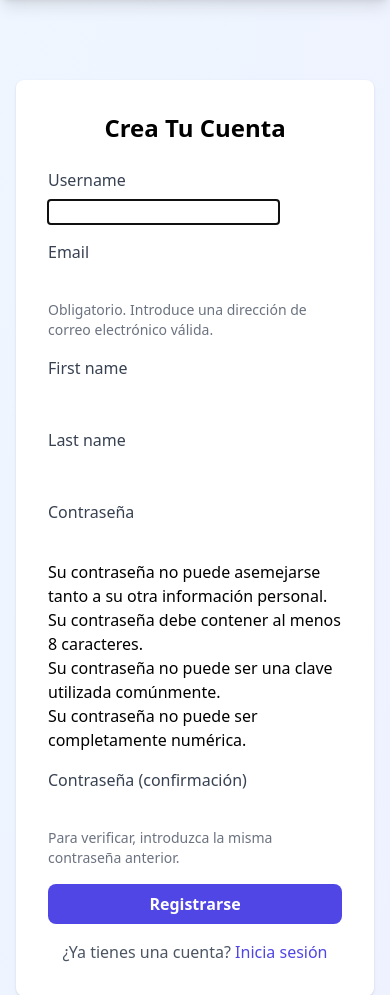
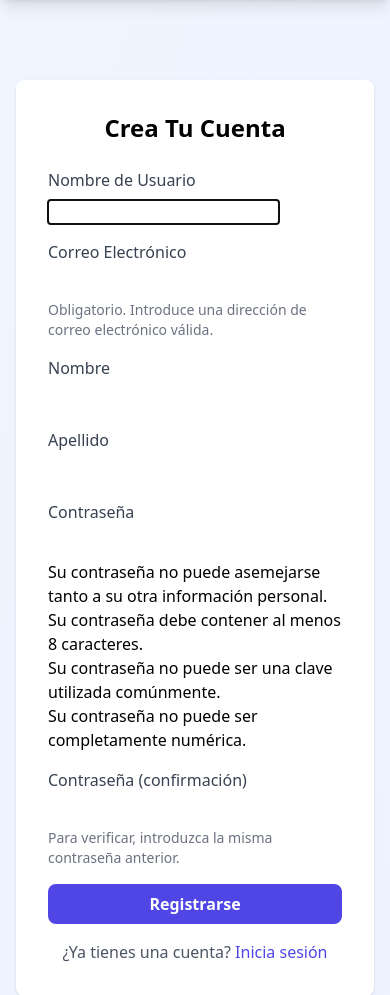
Before and after one commit to jaruco/intro_informatica, a Django app: page /signup/ in a window 390 px wide. Shown: the part 64-1059 px from the top of the page. Run offline with Django 4.2, Linux system fonts and the light colour scheme; some libraries are stand-ins or nearby versions.

Commit message:
fix on responsive mode

```diff
--- a/learning_app/forms.py
+++ b/learning_app/forms.py
@@ -7,22 +7,26 @@ class SignUpForm(UserCreationForm):
     email = forms.EmailField(
         max_length=254,
         required=True,
+        label='Correo Electrónico',
         help_text='Obligatorio. Introduce una dirección de correo electrónico válida.',
         widget=forms.EmailInput(attrs={'class': 'form-control'})
     )
     username = forms.CharField(
         max_length=150,
         required=True,
+        label="Nombre de Usuario",
         widget=forms.TextInput(attrs={'class': 'form-control'})
     )
     first_name = forms.CharField(
         max_length=30,
         required=False,
+        label="Nombre",
         widget=forms.TextInput(attrs={'class': 'form-control'})
     )
     last_name = forms.CharField(
         max_length=30,
         required=False,
+        label="Apellido",
         widget=forms.TextInput(attrs={'class': 'form-control'})
     )
 
--- a/templates/learning/dashboard.html
+++ b/templates/learning/dashboard.html
@@ -6,7 +6,7 @@
 <div class="space-y-8">
     <!-- User Stats -->
     <div class="bg-gradient-to-r from-indigo-500 to-purple-600 text-white p-8 rounded-lg shadow-lg">
-        <h1 class="text-2xl md:text-3xl font-bold mb-4">¡Bienvenido, {{ user.first_name|default:user.username }}! 👋</h1>
+        <h1 class="text-2xl md:text-3xl font-bold mb-4">¡Bienvenido/a, {{ user.first_name|default:user.username }}! 👋</h1>
 
         <div class="grid grid-cols-1 sm:grid-cols-3 gap-6 mt-6">
             <div class="bg-white bg-opacity-20 p-4 rounded">
--- a/templates/learning/edit_profile.html
+++ b/templates/learning/edit_profile.html
@@ -54,7 +54,7 @@
 
             <div class="flex items-center justify-between mt-8">
                 <button class="bg-indigo-600 hover:bg-indigo-700 text-white font-bold py-2 px-4 rounded focus:outline-none focus:shadow-outline transition duration-150" type="submit">
-                    Guardar Cambiosnece
+                    Guardar Cambios
                 </button>
                 <a class="inline-block align-baseline font-bold text-sm text-gray-600 hover:text-indigo-800" href="{% url 'profile' %}">
                     Cancelar
```
Also changed, not shown: templates/learning/chapter_detail.html (+17 -19 lines).
